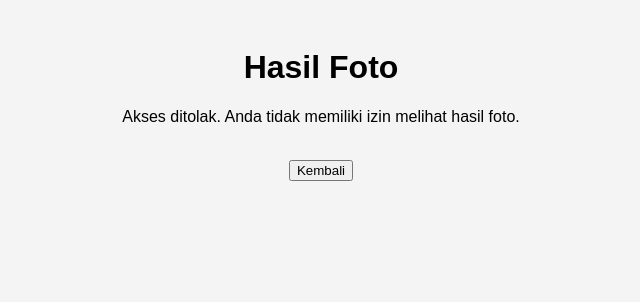
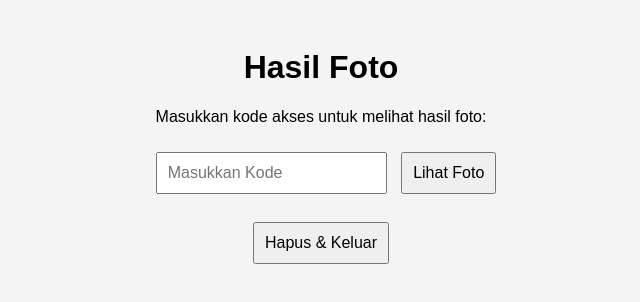
Before and after one commit to DaffTzy5912/SuitOnline, a plain HTML site: page result.html in a window 1280 px wide. Shown: the whole page, without its empty margins (319-959 px from the left). Drawn offline with Linux system fonts and the light colour scheme.

Commit message:
Update result.html

```diff
--- a/result.html
+++ b/result.html
@@ -17,32 +17,53 @@
             border-radius: 10px;
             border: 2px solid #333;
             margin: 10px;
+            display: none;
         }
-        .hidden {
-            display: none;
+        #passwordInput {
+            padding: 10px;
+            font-size: 16px;
+            margin: 10px;
+        }
+        button {
+            padding: 10px;
+            font-size: 16px;
+            cursor: pointer;
         }
     </style>
 </head>
 <body>
     <h1>Hasil Foto</h1>
-    <p id="error" class="hidden">Akses ditolak. Anda tidak memiliki izin melihat hasil foto.</p>
-    <img id="resultImage" class="hidden" alt="Hasil Foto">
+    <p>Masukkan kode akses untuk melihat hasil foto:</p>
+    <input type="password" id="passwordInput" placeholder="Masukkan Kode">
+    <button onclick="checkAccess()">Lihat Foto</button>
     <br>
-    <button onclick="logout()">Kembali</button>
+    <p id="error" style="color: red; display: none;">Kode salah!</p>
+    <img id="resultImage" alt="Hasil Foto">
+    <br>
+    <button onclick="logout()">Hapus & Keluar</button>
 
     <script>
         const savedImage = localStorage.getItem('capturedImage');
-        const authToken = localStorage.getItem('authToken');
+        const correctPassword = "rahasia123"; // Ganti dengan kode akses yang hanya Anda tahu
 
-        if (savedImage && authToken === 'secure123') {
-            document.getElementById('resultImage').src = savedImage;
-            document.getElementById('resultImage').classList.remove('hidden');
-        } else {
-            document.getElementById('error').classList.remove('hidden');
+        function checkAccess() {
+            const enteredPassword = document.getElementById('passwordInput').value;
+            if (enteredPassword === correctPassword) {
+                if (savedImage) {
+                    document.getElementById('resultImage').src = savedImage;
+                    document.getElementById('resultImage').style.display = 'block';
+                    document.getElementById('passwordInput').style.display = 'none';
+                    document.querySelector("button").style.display = 'none';
+                } else {
+                    alert('Tidak ada foto tersimpan.');
+                    window.location.href = 'index.html';
+                }
+            } else {
+                document.getElementById('error').style.display = 'block';
+            }
         }
 
         function logout() {
-            localStorage.removeItem('authToken');
             localStorage.removeItem('capturedImage');
             window.location.href = 'index.html';
         }
```
